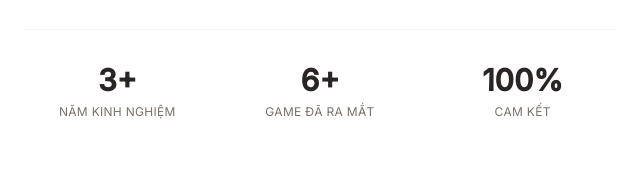
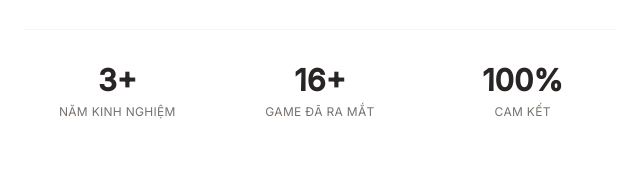
Before and after one commit to MrTrump93/cv, a plain HTML site: page BaoTrung_vi.html in a window 1280 px wide. Shown: the part 1044-1228 px from the top of the page, 0-640 px from the left. Drawn offline with nearby package versions, Linux system fonts and the light colour scheme.

Commit message:
Update BaoTrung_vi.html

```diff
--- a/BaoTrung_vi.html
+++ b/BaoTrung_vi.html
@@ -196,7 +196,7 @@
                             <span class="text-xs uppercase tracking-wide text-stone-500">Năm Kinh Nghiệm</span>
                         </div>
                         <div class="text-center">
-                            <span class="block text-3xl font-bold text-stone-800" id="stat-projects">6+</span>
+                            <span class="block text-3xl font-bold text-stone-800" id="stat-projects">16+</span>
                             <span class="text-xs uppercase tracking-wide text-stone-500">Game Đã Ra Mắt</span>
                         </div>
                         <div class="text-center">
@@ -676,4 +676,5 @@
     </script>
 </body>
 
+
 </html>
```
